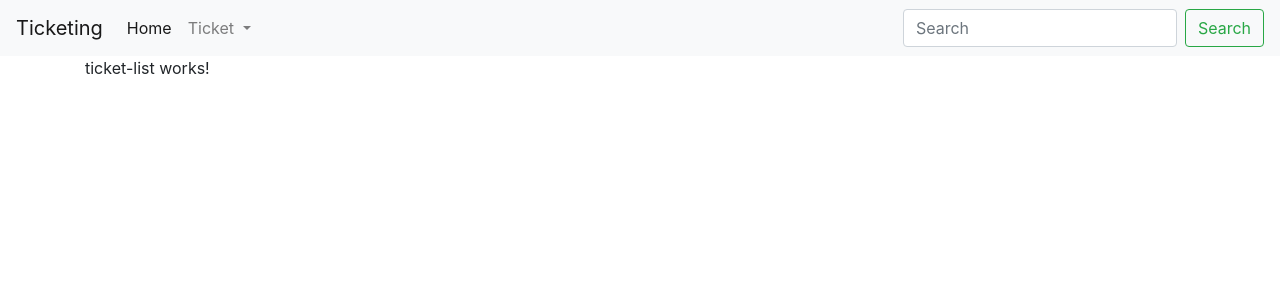
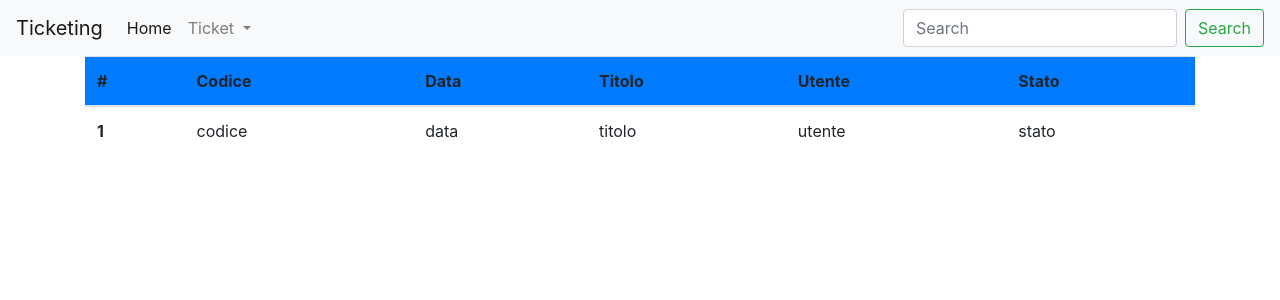
Before and after one commit to michelebonacina/Ticketing, an Angular app: page /ticket in a window 1280 px wide. Shown: the top 300 px of the page. Built offline with nearby package versions, Linux system fonts and the light colour scheme.

Commit message:
aggiuta lista ticket e elemento lista

```diff
--- /dev/null
+++ b/src/app/ticket/ticket-list-item/ticket-list-item.component.html
@@ -0,0 +1,6 @@
+<th scope="row">1</th>
+<td>codice</td>
+<td>data</td>
+<td>titolo</td>
+<td>utente</td>
+<td>stato</td>
--- /dev/null
+++ b/src/app/ticket/ticket-list-item/ticket-list-item.component.ts
@@ -0,0 +1,15 @@
+import { Component, OnInit } from '@angular/core';
+
+@Component({
+  selector: '[tic-ticket-list-item]',
+  templateUrl: './ticket-list-item.component.html',
+  styleUrls: ['./ticket-list-item.component.scss']
+})
+export class TicketListItemComponent implements OnInit {
+
+  constructor() { }
+
+  ngOnInit() {
+  }
+
+}
--- a/src/app/ticket/ticket-list/ticket-list.component.html
+++ b/src/app/ticket/ticket-list/ticket-list.component.html
@@ -1 +1,16 @@
-<p>ticket-list works!</p>
+<table class="table table-hover">
+    <thead class="bg-primary">
+        <tr>
+            <th scope="col">#</th>
+            <th scope="col">Codice</th>
+            <th scope="col">Data</th>
+            <th scope="col">Titolo</th>
+            <th scope="col">Utente</th>
+            <th scope="col">Stato</th>
+        </tr>
+    </thead>
+    <tbody>
+        <tr tic-ticket-list-item>
+        </tr>
+    </tbody>
+</table>
--- a/src/app/ticket/ticket.module.ts
+++ b/src/app/ticket/ticket.module.ts
@@ -4,6 +4,7 @@ import { Routes, RouterModule } from '@angular/router';
 
 import { TicketComponent } from './ticket.component';
 import { TicketListComponent } from './ticket-list/ticket-list.component';
+import { TicketListItemComponent } from './ticket-list-item/ticket-list-item.component';
 
 const routes: Routes = [
     {
@@ -19,7 +20,8 @@ const routes: Routes = [
 @NgModule({
     declarations: [
         TicketComponent,
-        TicketListComponent
+        TicketListComponent,
+        TicketListItemComponent
     ],
     imports: [
         CommonModule,
```
Also changed, not shown: src/app/ticket/ticket-list/ticket-list.component.ts (+9 -7 lines), src/app/ticket/ticket-list-item/ticket-list-item.component.scss (added), 1 other file (tests, documents, lock files or other folders).
